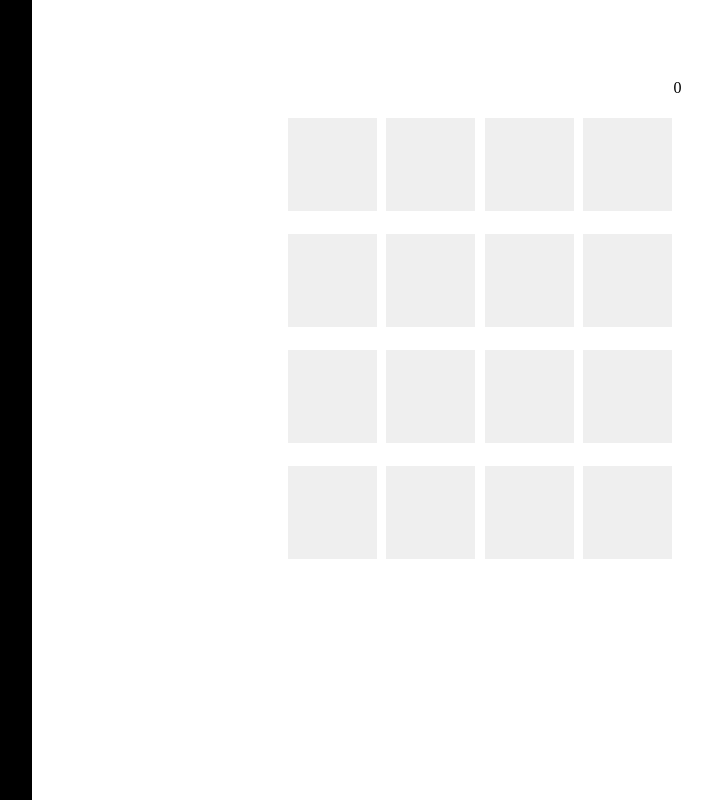
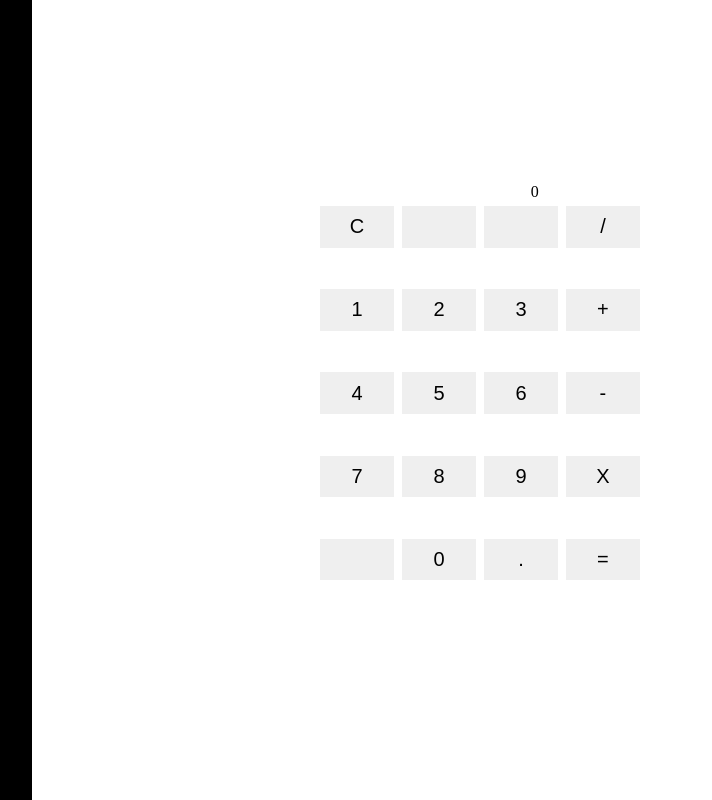
Before and after one commit to htoo-aung/odin-calculator, a plain HTML site: page index.html in a window 1280 px wide. Shown: the whole page, without its empty margins (352-1064 px from the left). Drawn offline with Linux system fonts and the light colour scheme.

Commit message:
feat: added more buttons and centered calculator on right side

```diff
--- a/index.html
+++ b/index.html
@@ -15,25 +15,30 @@
         <div id="right-side" class="section">
             <div id="calculator">
                 <div id="calc-header" class="calc-container">
-                    <p>0</p>
+                    <div id="calc-input" class="header"></div>
+                    <div id="calc-ans" class="header">0</div>
                 </div>
                 <div id="calc-buttons" class="calc-container">
+                    <button class="btn-main">C</button>
                     <button class="btn-main"></button>
                     <button class="btn-main"></button>
+                    <button class="btn-main">/</button>
+                    <button class="btn-main">1</button>
+                    <button class="btn-main">2</button>
+                    <button class="btn-main">3</button>
+                    <button class="btn-main">+</button>
+                    <button class="btn-main">4</button>
+                    <button class="btn-main">5</button>
+                    <button class="btn-main">6</button>
+                    <button class="btn-main">-</button>
+                    <button class="btn-main">7</button>
+                    <button class="btn-main">8</button>
+                    <button class="btn-main">9</button>
+                    <button class="btn-main">X</button>
                     <button class="btn-main"></button>
-                    <button class="btn-main"></button>
-                    <button class="btn-main"></button>
-                    <button class="btn-main"></button>
-                    <button class="btn-main"></button>
-                    <button class="btn-main"></button>
-                    <button class="btn-main"></button>
-                    <button class="btn-main"></button>
-                    <button class="btn-main"></button>
-                    <button class="btn-main"></button>
-                    <button class="btn-main"></button>
-                    <button class="btn-main"></button>
-                    <button class="btn-main"></button>
-                    <button class="btn-main"></button>
+                    <button class="btn-main">0</button>
+                    <button class="btn-main">.</button>
+                    <button class="btn-main">=</button>
                 </div>
             </div>
         </div>
--- a/styles.css
+++ b/styles.css
@@ -6,7 +6,7 @@ body {
 
 .btn-main {
     width: 22%;
-    height: 20%;
+    height: 10%;
     border: none;
     display: flex;
     justify-content: center;
@@ -17,7 +17,11 @@ body {
 
 .calc-container {
     display: flex;
-    width: 90%;
+    width: 75%;
+}
+
+.header {
+    /**/
 }
 
 #wrapper {
@@ -35,8 +39,9 @@ body {
     width: 70%;
     height: 100%;
     display: flex;
+    flex-direction: column-reverse;
     justify-content: center;
-    align-content: center;
+    align-items: center;
 }
 
 #calculator {
@@ -50,11 +55,11 @@ body {
 
 #calc-header {
     display: flex;
-    flex-direction: row-reverse;
+    justify-content: space-evenly;
 }
 
 #calc-buttons {
     flex-wrap: wrap;
     justify-content: space-evenly;
-    height: 72.5%;
+    height: 65%;
 }
```
